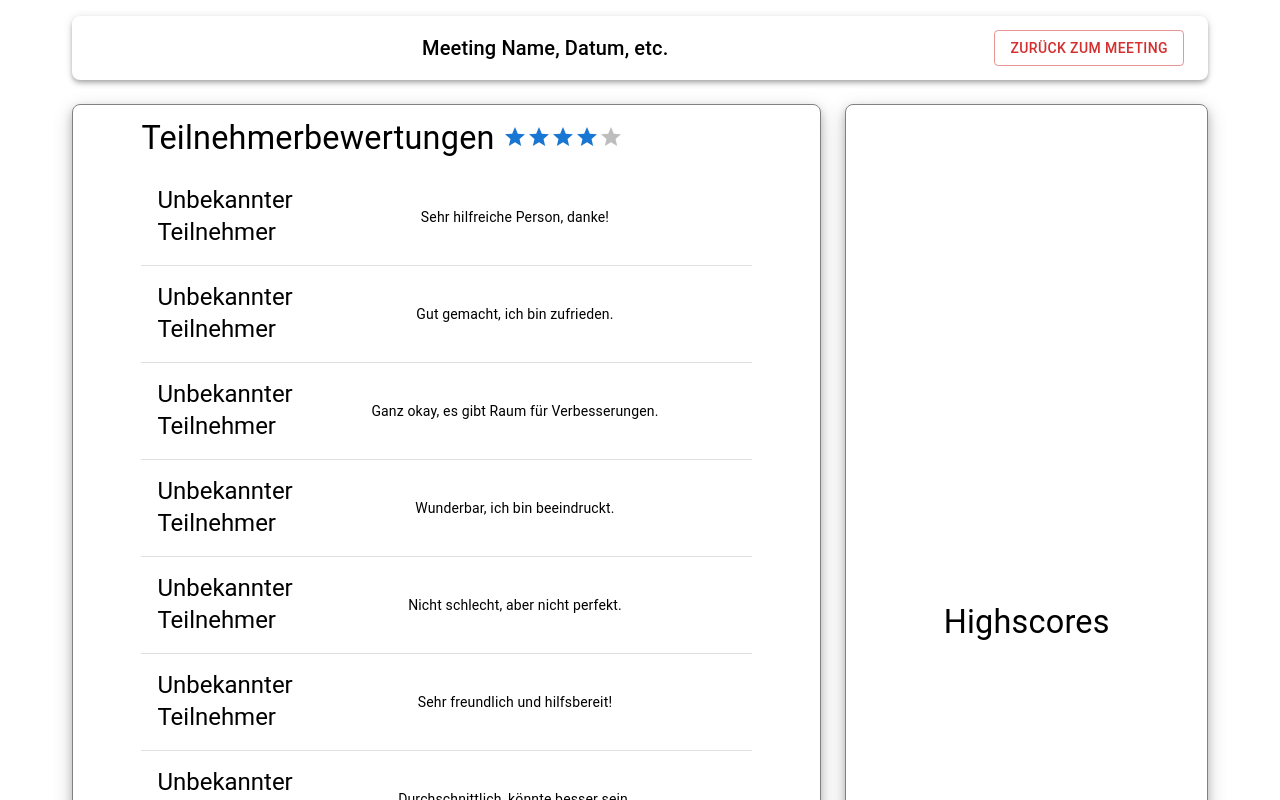
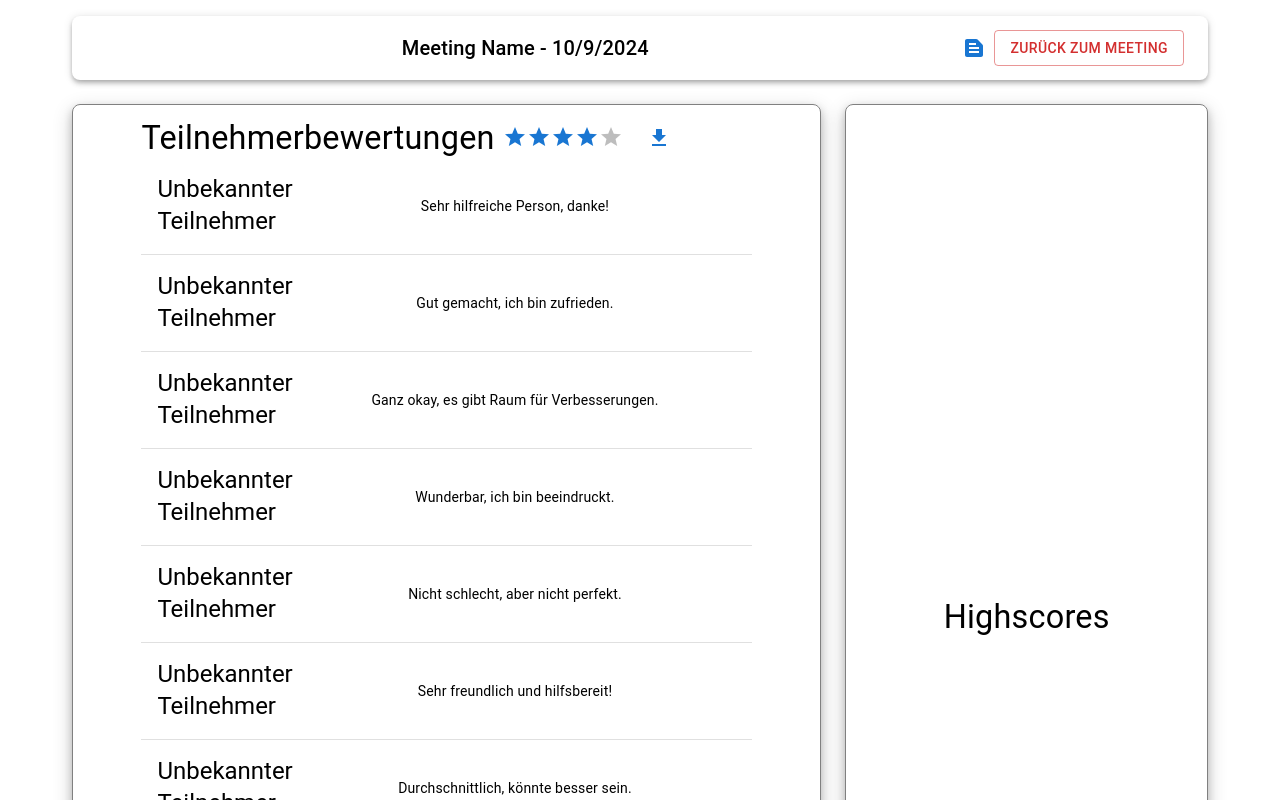
Before and after one commit to tramadan-up/meetup, a React (Vite) app: page /#/coordinator/review in a window 1280 px wide. Shown: the top 800 px of the page. Built offline with nearby package versions, Linux system fonts and the light colour scheme.

Commit message:
minor changes

```diff
--- a/src/components/IntroTextDisplay.tsx
+++ b/src/components/IntroTextDisplay.tsx
@@ -66,7 +66,7 @@ export default function IntroTextDisplay() {
                     Zum Neustart des Meetings muss der Session Storage geleert werden, nutze hierfür den "Session Storage Löschen" Button auf der Loginseite.</Typography>
                     <Stack direction="row" spacing={2}>
                         <Typography variant="h5">Aufgaben</Typography>
-                        <Button variant='outlined' onClick={toggleUserType} sx={{width: '25%'}}>{userType ? 'Koordinator/in' : 'Teilnehmer/in'}</Button>
+                        <Button variant='outlined' onClick={toggleUserType} sx={{width: '45%'}}>{userType ? 'Koordinator/in' : 'Teilnehmer/in'}</Button>
                     </Stack>
                     {userType ? (
                         <Box sx={{
@@ -75,7 +75,7 @@ export default function IntroTextDisplay() {
                             boxShadow: '0 4px 8px 0 rgba(0, 0, 0, 0.2), 0 6px 20px 0 rgba(0, 0, 0, 0.19)',
                             maxHeight: '32vh',
                             overflow:'auto'}}>
-                            <List sx={{ maxHeight: '30vh', overflow:'auto'}}>
+                            <List>
                                 <ListItem>
                                     <ListItemIcon>
                                         <Filter1Icon/>
--- a/src/components/ReviewList.tsx
+++ b/src/components/ReviewList.tsx
@@ -4,6 +4,10 @@ import Grid from '@mui/material/Grid2';
 import Typography from '@mui/material/Typography';
 import StarIcon from '@mui/icons-material/Star';
 import { createTheme, responsiveFontSizes, ThemeProvider } from '@mui/material/styles';
+import Stack from '@mui/material/Stack';
+import IconButton from '@mui/material/IconButton';
+import Tooltip from '@mui/material/Tooltip';
+import DownloadIcon from '@mui/icons-material/Download';
 
 let theme = createTheme();
 theme = responsiveFontSizes(theme);
@@ -15,6 +19,7 @@ type Participant = {
 
 type Review = {
   participantId: string;
+  name: string,
   comment: string;
   score: number;
 };
@@ -54,6 +59,7 @@ export default function ReviewList() {
 
       const defaultReviews = germanReviews.map((review, index) => ({
         participantId: String(index + 1),
+        name: review.name,
         comment: review.comment,
         score: review.score,
       }));
@@ -69,6 +75,16 @@ export default function ReviewList() {
     const totalScore = reviews.reduce((sum, review) => sum + review.score, 0);
     const avg = totalScore / reviews.length;
     setAverageScore(avg);
+  };
+  const fileContent = reviews.map(review => `${review.name}: ${review.comment}`).join('\n');
+  const handleDownload = () => {
+    const blob = new Blob([fileContent], { type: 'text/plain' });
+    const url = URL.createObjectURL(blob);
+    const link = document.createElement('a');
+    link.href = url;
+    link.download = 'bewertungen.txt';
+    link.click();
+    URL.revokeObjectURL(url);
 };
 
   return (
@@ -86,6 +102,7 @@ export default function ReviewList() {
     }}>
       <Grid container direction="column">
         <Grid>
+          <Stack direction="row" spacing={2}>
             <ThemeProvider theme={theme}>
               <Typography variant="h4" gutterBottom>
                 Teilnehmerbewertungen {[...Array(5)].map((_, index) => (
@@ -96,6 +113,15 @@ export default function ReviewList() {
                 ))}
               </Typography>
             </ThemeProvider>
+            <Tooltip title="Bewertungen herunterladen">
+                <IconButton
+                    color="primary"
+                    onClick={handleDownload}
+                    aria-label="Bewertungen herunterladen">
+                    <DownloadIcon />
+                </IconButton>
+            </Tooltip>
+          </Stack>
         </Grid>
         <Grid>
           {reviews.map((review) => {
--- a/src/pages/CReviewView.tsx
+++ b/src/pages/CReviewView.tsx
@@ -1,3 +1,4 @@
+import { useState, useEffect } from 'react';
 import { useNavigate } from 'react-router-dom';
 import Button from '@mui/material/Button';
 import Grid from '@mui/material/Grid2'
@@ -7,12 +8,49 @@ import Toolbar from '@mui/material/Toolbar'
 import Typography from '@mui/material/Typography'
 import Highscore from '../components/Highscore';
 import ReviewList from '../components/ReviewList';
+import IconButton from '@mui/material/IconButton';
+import Tooltip from '@mui/material/Tooltip';
+import TextSnippetIcon from '@mui/icons-material/TextSnippet';
+
+const MEETING_NAME_STORAGE_KEY = 'meetingName';
+const NOTES_STORAGE_KEY = 'userNotes';
+
 
 export default function CReviewView() {
+  const [meetingName, setMeetingName] = useState('Meeting Name');
+  const [note, setNote] = useState('');
+  const date = new Date();
+  const formattedDate = date.toLocaleDateString()
+
+  useEffect(() => {
+      const storedMeetingName = sessionStorage.getItem(MEETING_NAME_STORAGE_KEY);
+      if (storedMeetingName) {
+          setMeetingName(storedMeetingName);
+      }
+  }, []);
+
+  useEffect(() => {
+    const storedNote = sessionStorage.getItem(NOTES_STORAGE_KEY);
+    if (storedNote) {
+        setNote(storedNote);
+    }
+  }, []);
+
   const navigate = useNavigate();
   const handleBackClick = () => {
     navigate('/coordinator/main');
   };
+
+  const handleDownload = () => {
+    const blob = new Blob([note], { type: 'text/plain' });
+    const url = URL.createObjectURL(blob);
+    const link = document.createElement('a');
+    link.href = url;
+    link.download = 'note.txt';
+    link.click();
+    URL.revokeObjectURL(url);
+};
+
   return (
     <Box sx={{
       flex:1,
@@ -25,8 +63,16 @@ export default function CReviewView() {
           <AppBar position="static" sx={{ bgcolor: 'white', borderRadius: '8px', textAlign: 'center', color: 'black' }}>
             <Toolbar>
               <Typography variant="h6" sx={{ flexGrow: 1 }}>
-                Meeting Name, Datum, etc.
+                {meetingName} - {formattedDate}
               </Typography>
+              <Tooltip title="Notizen herunterladen">
+                <IconButton
+                    color="primary"
+                    onClick={handleDownload}
+                    aria-label="Notizen herunterladen">
+                    <TextSnippetIcon/>
+                </IconButton>
+              </Tooltip>
               <Button variant='outlined' color='error' onClick={handleBackClick}>Zurück zum Meeting</Button>
             </Toolbar>
           </AppBar>
--- a/src/pages/ReviewView.tsx
+++ b/src/pages/ReviewView.tsx
@@ -8,6 +8,9 @@ import Toolbar from '@mui/material/Toolbar'
 import Typography from '@mui/material/Typography'
 import ParticipantHighscore from '../components/ParticipantHighscore';
 import FeedbackForm from '../components/FeedbackForm';
+import IconButton from '@mui/material/IconButton';
+import Tooltip from '@mui/material/Tooltip';
+import TextSnippetIcon from '@mui/icons-material/TextSnippet';
 
 const NOTES_STORAGE_KEY = 'userNotes';
 
@@ -38,6 +41,7 @@ export default function ReviewView() {
     link.click();
     URL.revokeObjectURL(url);
 };
+
   return (
     <Box sx={{
       flex:1,
@@ -52,7 +56,14 @@ export default function ReviewView() {
               <Typography variant="h6" sx={{ flexGrow: 1 }}>
                 Pausenreform - {formattedDate}
               </Typography>
-              <Button onClick={handleDownload}>Downlowad</Button>
+              <Tooltip title="Notizen herunterladen">
+                <IconButton
+                    color="primary"
+                    onClick={handleDownload}
+                    aria-label="Notizen herunterladen">
+                    <TextSnippetIcon/>
+                </IconButton>
+              </Tooltip>
               <Button variant='outlined' color='error' onClick={handleBackClick}>Zurück zum Meeting</Button>
             </Toolbar>
           </AppBar>
```
Lines whose indentation alone changed are shown as unchanged.
